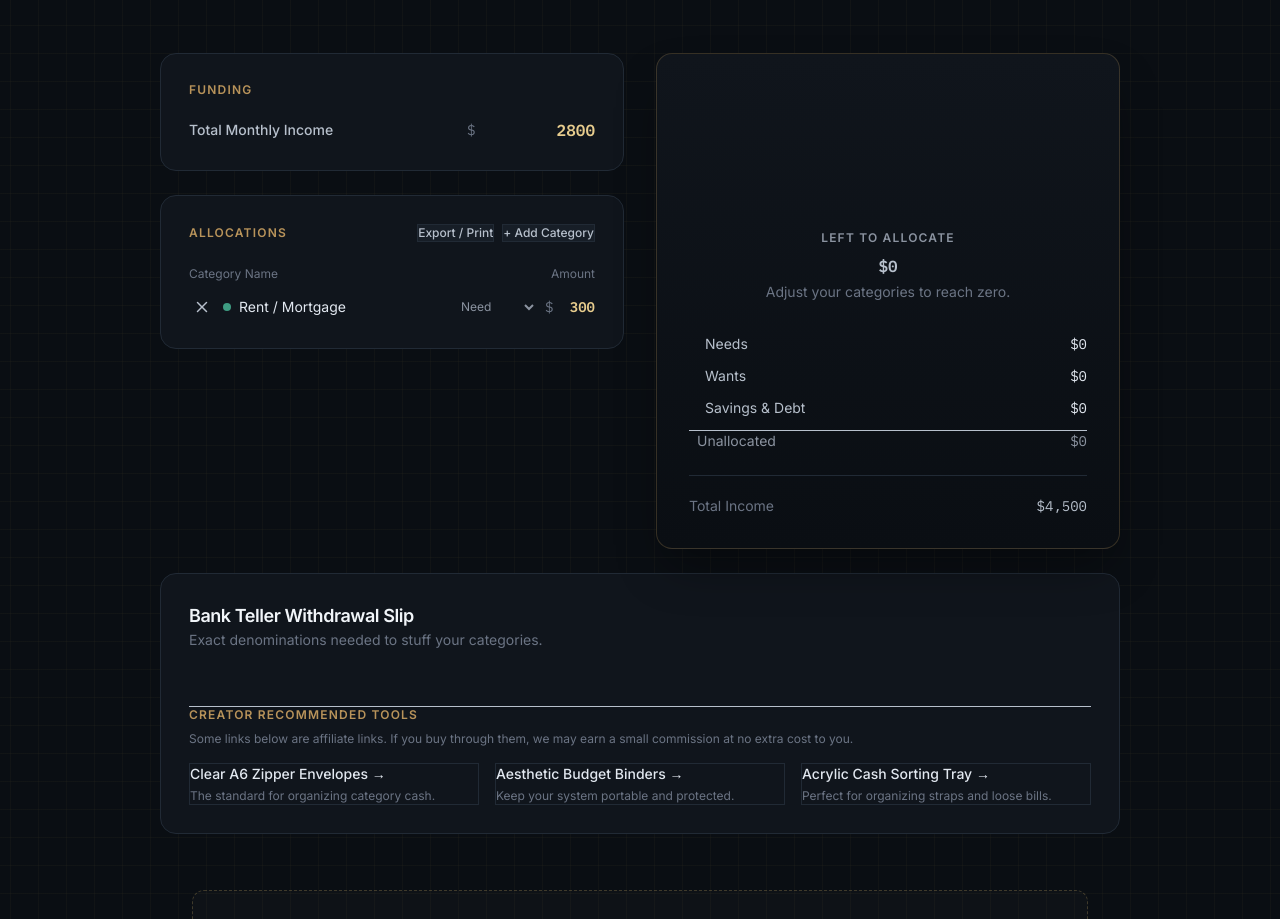
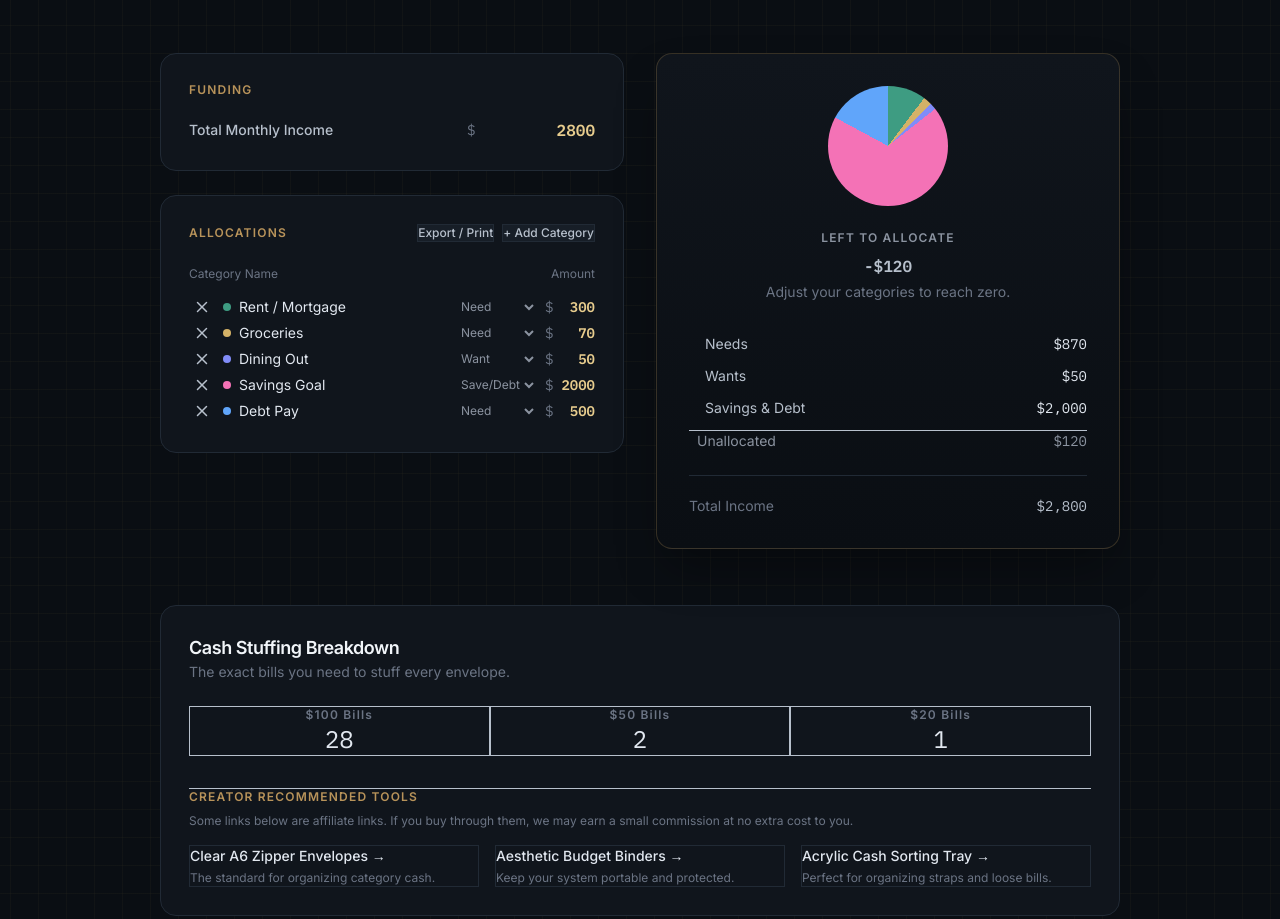
Before and after one commit to bay144/calc, a website: page budget.html in a window 1280 px wide. Shown: the part 423-1342 px from the top of the page. Drawn offline with Linux system fonts and the light colour scheme.

Commit message:
fixed piechart

```diff
--- a/budget.html
+++ b/budget.html
@@ -233,17 +233,17 @@
     </main>
 
     <!-- TELLER SLIP & AFFILIATE LINKS -->
-    <div class="w-full mb-10 sm:mb-14">
+    <div class="w-full mt-10 sm:mt-14 mb-10 sm:mb-14">
       <section class="mode-panel bg-ink-900 border border-ink-700 rounded-2xl p-6 sm:p-7">
         <div class="flex items-center justify-between mb-6">
           <div>
-            <h2 class="text-lg font-semibold tracking-tight text-slate-100">Bank Teller Withdrawal Slip</h2>
-            <p class="text-sm text-slate-500 mt-1">Exact denominations needed to stuff your categories.</p>
+            <h2 class="text-lg font-semibold tracking-tight text-slate-100">Cash Stuffing Breakdown</h2>
+            <p class="text-sm text-slate-500 mt-1">The exact bills you need to stuff every envelope.</p>
           </div>
         </div>
 
         <!-- Denomination Grid using inline native CSS to bypass uncompiled Tailwind classes -->
-        <div id="teller-slip" class="gap-3 mb-8" style="display: grid; grid-template-columns: repeat(auto-fit, minmax(120px, 1fr));">
+        <div id="teller-slip" class="gap-3 sm:gap-4 mb-8" style="display: grid; grid-template-columns: repeat(auto-fit, minmax(130px, 1fr));">
           <!-- Populated by JavaScript -->
         </div>
 
@@ -357,8 +357,8 @@
       const count = bills[denom];
       if (count > 0) {
         slipContainer.innerHTML += `
-          <div class="teller-box border border-ink-800 rounded-xl p-4 text-center" style="background: #10151C;">
-            <span class="block text-xs font-semibold tracking-widest text-slate-500 mb-1">$${denom} B</span>
+          <div class="teller-box border border-ink-800 rounded-xl p-4 sm:p-5 text-center" style="background: #10151C;">
+            <span class="block text-xs font-semibold tracking-widest text-slate-500 mb-1.5">$${denom} Bills</span>
             <span class="block font-mono text-2xl text-slate-200">${count}</span>
           </div>
         `;
@@ -372,7 +372,7 @@
     const validCategories = [];
 
     // Select all rows and recalculate
-    document.querySelectorAll('.group').forEach((row, index) => {
+    document.querySelectorAll('.cat-row').forEach((row, index) => {
       const amount = parseFloat(row.querySelector('.cat-amount').value) || 0;
       const group = row.querySelector('.cat-group').value;
       const colorDot = row.querySelector('.cat-color-dot');
@@ -421,7 +421,7 @@
 
   function addCategoryRow(name = '', group = 'needs', amount = '') {
     const row = document.createElement('div');
-    row.className = 'flex items-center gap-2 sm:gap-3 group';
+    row.className = 'flex items-center gap-2 sm:gap-3 cat-row';
     row.innerHTML = `
       <div class="flex items-center gap-2 sm:gap-3 flex-1 min-w-0">
         <button class="remove-btn text-ink-600 hover:text-rose-400 transition-colors p-1 shrink-0" tabindex="-1"><svg width="18" height="18" viewBox="0 0 24 24" fill="none" stroke="currentColor" stroke-width="2" stroke-linecap="round" stroke-linejoin="round"><line x1="18" y1="6" x2="6" y2="18"></line><line x1="6" y1="6" x2="18" y2="18"></line></svg></button>
```
